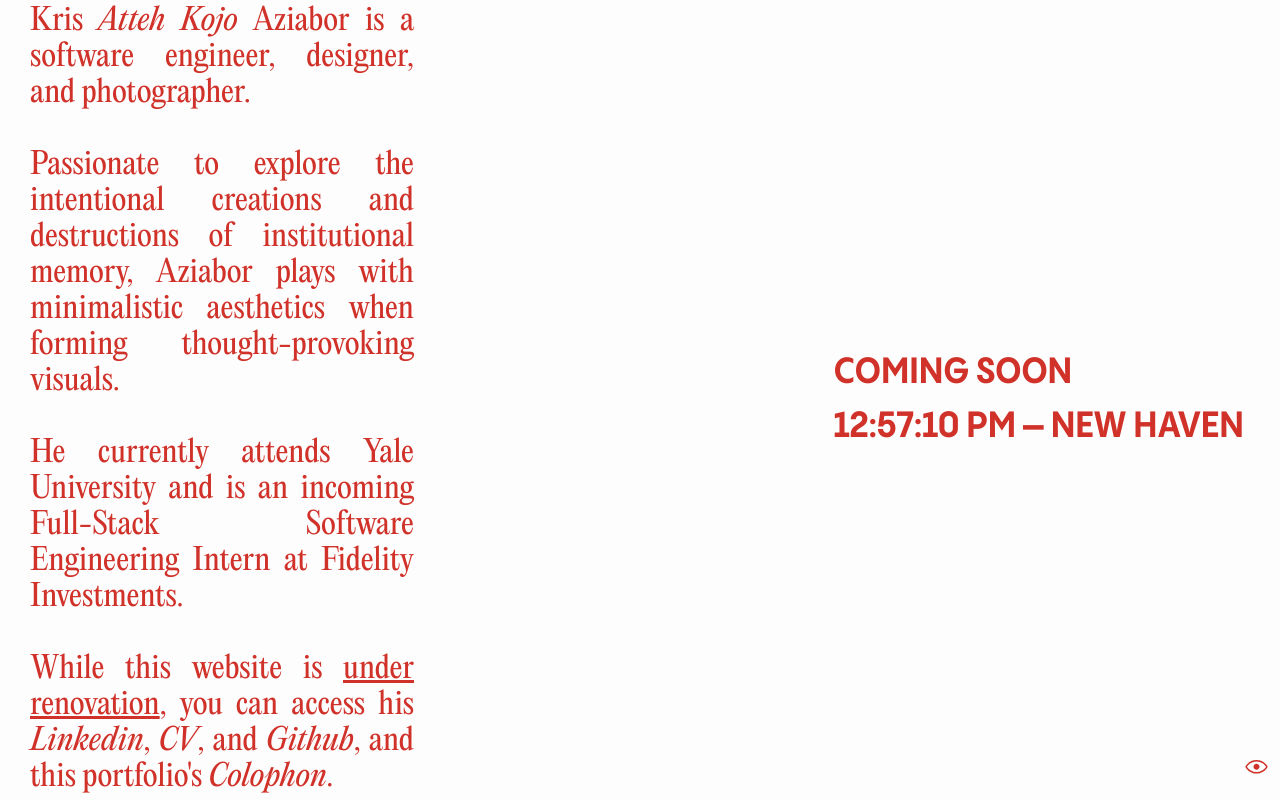
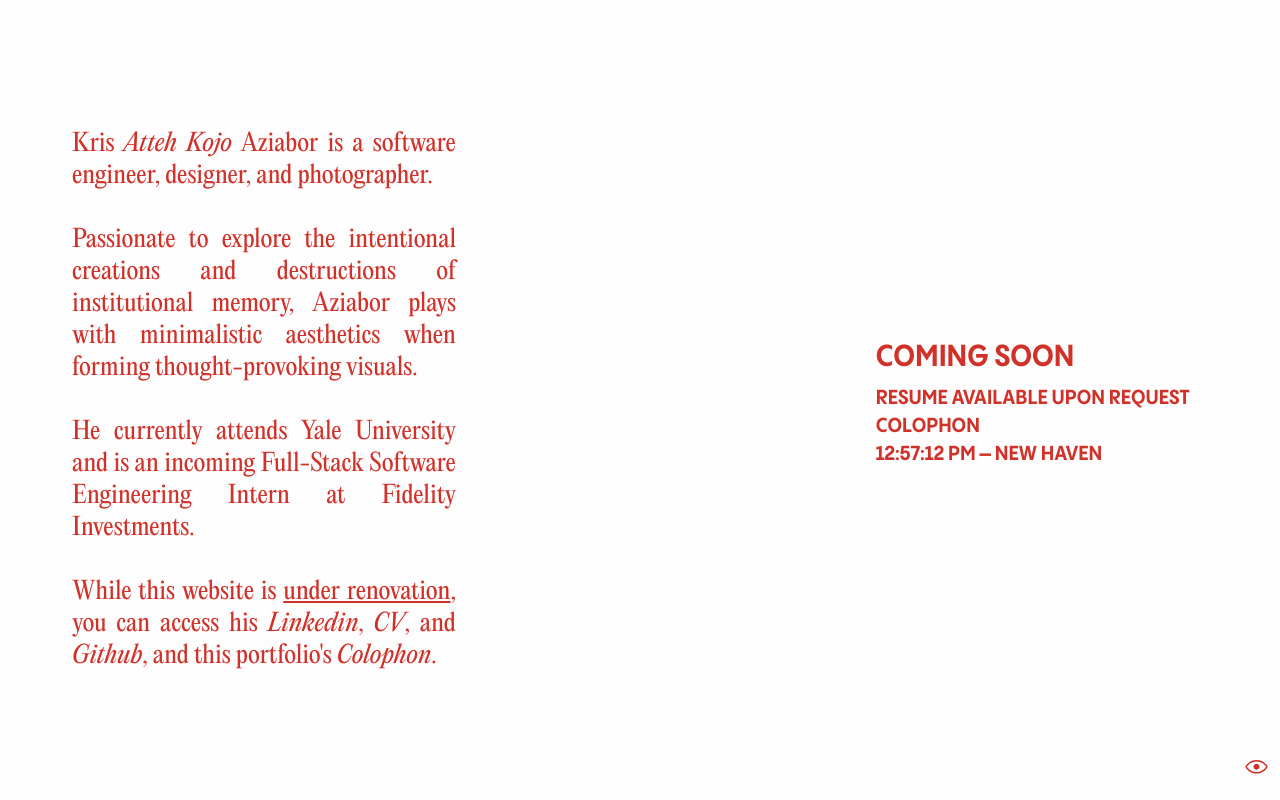
Before and after one commit to krisaziabor/dotcom, a Next.js app in the folder web-v0/: page / in a window 1280 px wide. Both pictures are taken after a click on the button 1256 px from the left and 766 px from the top of the page. Built offline with nearby package versions, Linux system fonts and the light colour scheme.

Commit message:
Completed KAKA-80 KAKA-78

```diff
--- a/web-v0/src/app/globals.css
+++ b/web-v0/src/app/globals.css
@@ -50,11 +50,11 @@ body {
     top: 50%;
     right: 0;
     transform: translateY(-50%);
-    @apply text-4xl;
+    @apply text-2xl;
     @apply text-left;
     color: #FEFDFD;
     line-height: 1.5;
-    margin-right: 1em; /* Add some right margin */
+    margin-right: 3em; /* Add some right margin */
   }
 
   .h1-alt {
@@ -63,12 +63,12 @@ body {
     right: 0;
     transform: translateY(-50%);
     @apply text-gray-100;
-    @apply text-4xl;
+    @apply text-3xl;
     @apply text-left;
     /* apply color: EEE5D9; */
     color: #D03129;
-    line-height: 1.5; /* Set line height */
-    margin-right: 1em; /* Add some right margin */
+    line-height: 1.75; /* Set line height */
+    margin-right: 3em; /* Add some right margin */
   }
 
   h2 {
@@ -76,9 +76,9 @@ body {
     top: 50%;
     left: 0;
     transform: translateY(-50%);
-    margin-left: 1em; /* Add some left margin */
+    margin-left: 3em; /* Add some left margin */
     color: #D03129;
-    @apply text-3xl;
+    @apply text-2xl;
     @apply text-right;
     @apply text-justify;
     margin-bottom: 1em; /* Add some bottom margin */
--- a/web-v0/src/app/page.tsx
+++ b/web-v0/src/app/page.tsx
@@ -94,9 +94,15 @@ function BL({ open }: { open: boolean}) {
   return (
     open ? (
       <h1 className='h1-alt'>
-      COMING SOON
-      <br></br>
-      {Time()}
+        COMING SOON
+        <br></br>
+        <div className="text-xl">
+          RESUME AVAILABLE UPON REQUEST
+          <br></br>
+          COLOPHON
+          <br></br>
+          {Time()}
+        </div>
       </h1>
     )
 
@@ -105,8 +111,6 @@ function BL({ open }: { open: boolean}) {
     (
       <h1>
       COMING SOON
-      <br></br>
-      {Time()}
       </h1>
     )
   );
```
